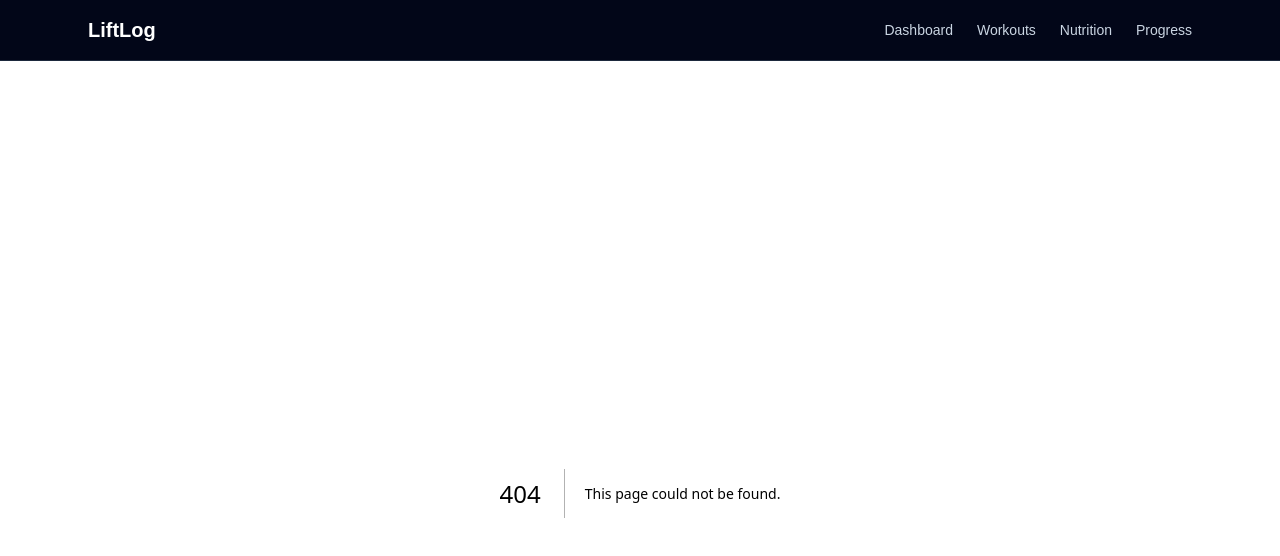
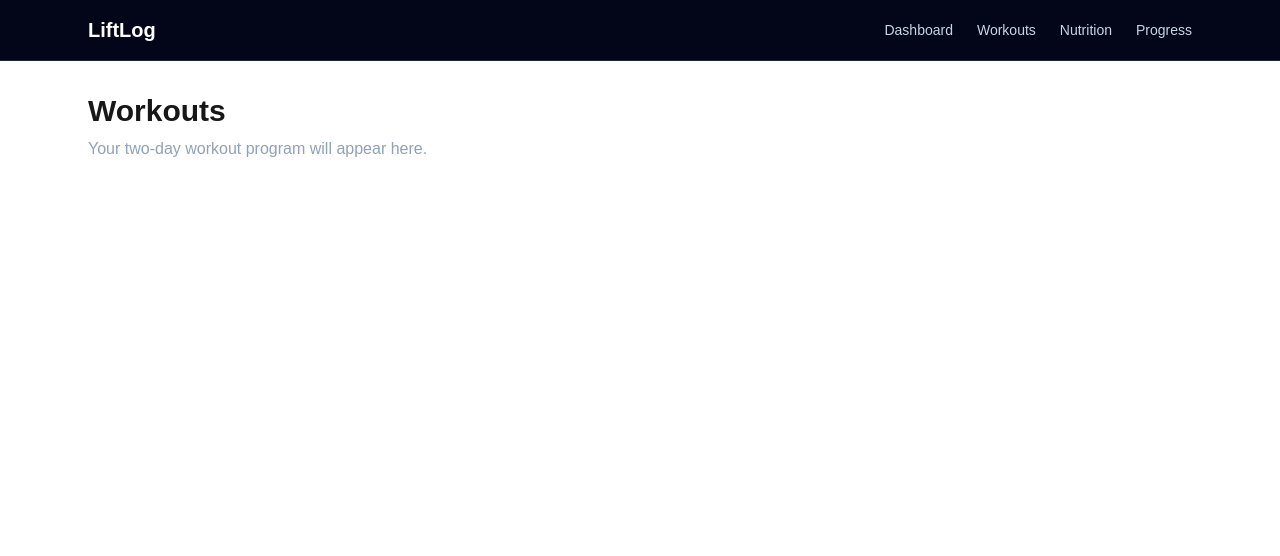
Before and after one commit to Shehu-Muhammad/lift-log, a Next.js app: page /workouts in a window 1280 px wide. Before the commit this address had no page. Shown: the top 556 px of the page. Built offline with nearby package versions, Linux system fonts and the light colour scheme.

Commit message:
created temporary route pages so every navigation link works

```diff
--- /dev/null
+++ b/app/nutrition/page.tsx
@@ -0,0 +1,10 @@
+export default function NutritionPage() {
+  return (
+    <section>
+      <h1 className='text-3xl font-bold'>Nutrition</h1>
+      <p className='mt-2 text-slate-400'>
+        Track your nutrition and dietary intake here.
+      </p>
+    </section>
+  );
+}
--- /dev/null
+++ b/app/progress/page.tsx
@@ -0,0 +1,8 @@
+export default function ProgressPage() {
+  return (
+    <section>
+      <h1 className='text-3xl font-bold'>Progress</h1>
+      <p className='mt-2 text-slate-400'>Track your fitness progress here.</p>
+    </section>
+  );
+}
--- /dev/null
+++ b/app/workouts/page.tsx
@@ -0,0 +1,10 @@
+export default function WorkoutsPage() {
+  return (
+    <section>
+      <h1 className="text-3xl font-bold">Workouts</h1>
+      <p className="mt-2 text-slate-400">
+        Your two-day workout program will appear here.
+      </p>
+    </section>
+  );
+}
```
